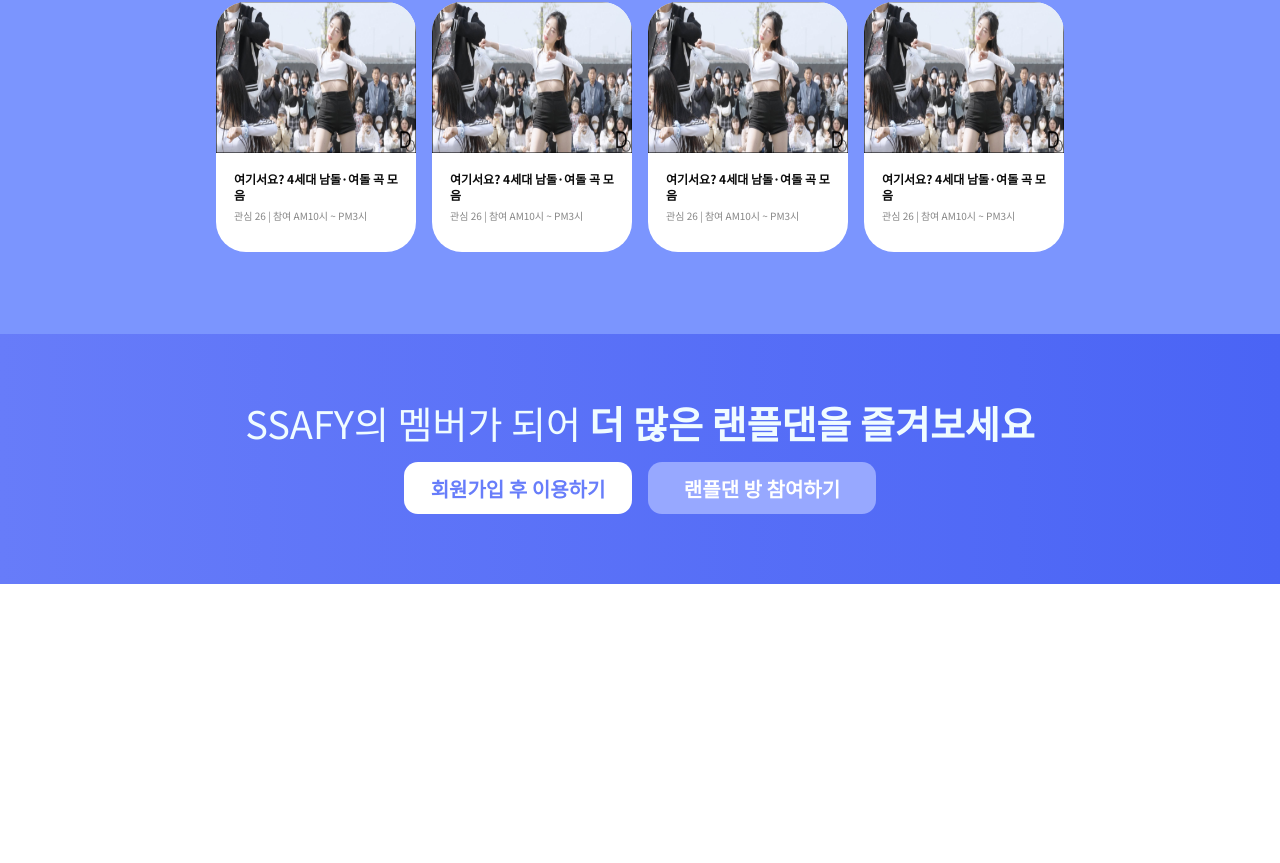
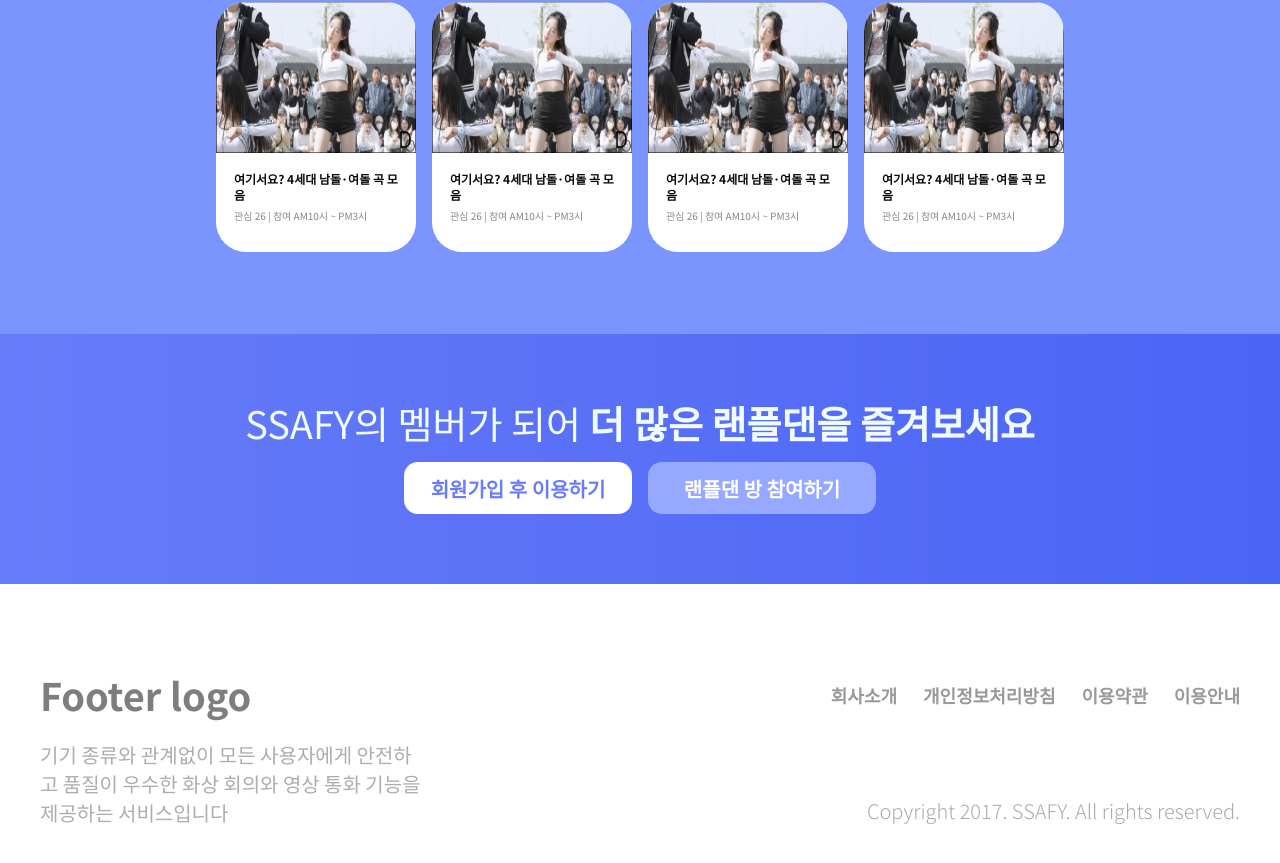
Before and after one commit to PI-StepUp/stepup, a Next.js app in the folder front/: page / in a window 1280 px wide. Shown: the part 1996-2859 px from the top of the page. Before the commit the page ends 2580 px from the top, so only its background shows below. Built offline with nearby package versions, Linux system fonts and the light colour scheme.

Commit message:
:art: Design(feat/footerPublish): footer component 퍼블리싱 완료 (#83)
- footer 페이지 DOM 구조 작성 완료
- footer scss 스타일 코드 작성 완료

```diff
--- a/front/src/components/Footer.tsx
+++ b/front/src/components/Footer.tsx
@@ -3,7 +3,33 @@
 const Footer = () => {
     return (
         <>
-
+            <footer>
+                <div className="footer-top">
+                    <div className="footer-logo">
+                        <h5>Footer logo</h5>
+                    </div>
+                    <div className="footer-nav">
+                        <ul>
+                            <li>회사소개</li>
+                            <li>개인정보처리방침</li>
+                            <li>이용약관</li>
+                            <li>이용안내</li>
+                        </ul>
+                    </div>
+                </div>
+                <div className="footer-bottom">
+                    <div className="footer-info">
+                        <p>
+                            기기 종류와 관계없이 모든 사용자에게 안전하고
+                            품질이 우수한 화상 회의와 영상 통화 기능을
+                            제공하는 서비스입니다
+                        </p>
+                    </div>
+                    <div className="copyright">
+                        <p>Copyright 2017. SSAFY. All rights reserved.</p>
+                    </div>
+                </div>
+            </footer>
         </>
     )
 }
--- a/front/src/pages/_app.tsx
+++ b/front/src/pages/_app.tsx
@@ -6,6 +6,7 @@ import "../styles/subnav.scss"
 import "../styles/noticelist.scss"
 import "../styles/articlelist.scss"
 import "../styles/meetinglist.scss"
+import "../styles/footer.scss"
 
 import type {AppProps} from 'next/app';
 
--- a/front/src/pages/index.tsx
+++ b/front/src/pages/index.tsx
@@ -5,8 +5,9 @@ import personIcon from "/public/images/person-icon.svg"
 import shareScreen from "/public/images/sharescreen-icon.svg"
 import rankIcon from "/public/images/rank-icon.svg"
 import musicNoteIcon from "/public/images/musicnote-icon.svg"
-import randomplayAd from "/public/images/randomplay-ad-img.png"
 import realtimeRandomPlay1 from "/public/images/realtimeRandomplayImg1.png"
+
+import Footer from "components/Footer"
 
 const Index = () => {
     return(
@@ -150,6 +151,7 @@ const Index = () => {
                     <button><Link href="/">랜플댄 방 참여하기</Link></button>
                 </div>
             </div>
+            <Footer/>
         </>
     )
 }
--- /dev/null
+++ b/front/src/styles/footer.scss
@@ -0,0 +1,43 @@
+@import "./function.scss";
+
+footer {
+    @include block-center(1200px);
+    padding:92px 0px;
+    .footer-top{
+        @include flex(space-between, center);
+        .footer-logo{
+            h5{
+                @include font(38px, 700, #7E7E7E);
+            }
+        }
+        .footer-nav{
+            ul{
+                @include flex(null, center);
+                li{
+                    @include font(18px, 700, #999999);
+                    margin-left:26px;
+                    &:first-child{
+                        margin-left:0px;
+                    }
+                }
+            }
+        }
+    }
+    .footer-bottom{
+        @include flex(space-between, flex-end);
+        margin-top:26px;
+        .footer-info{
+            p{
+                width: 390px;
+                @include font(20px, 300, #ADADAD);
+                line-height:29px;
+            }
+        }
+        .copyright{
+            padding-bottom:6px;
+            p{
+                @include font(20px, 300, #ABABAB);
+            }
+        }
+    }
+}
```
